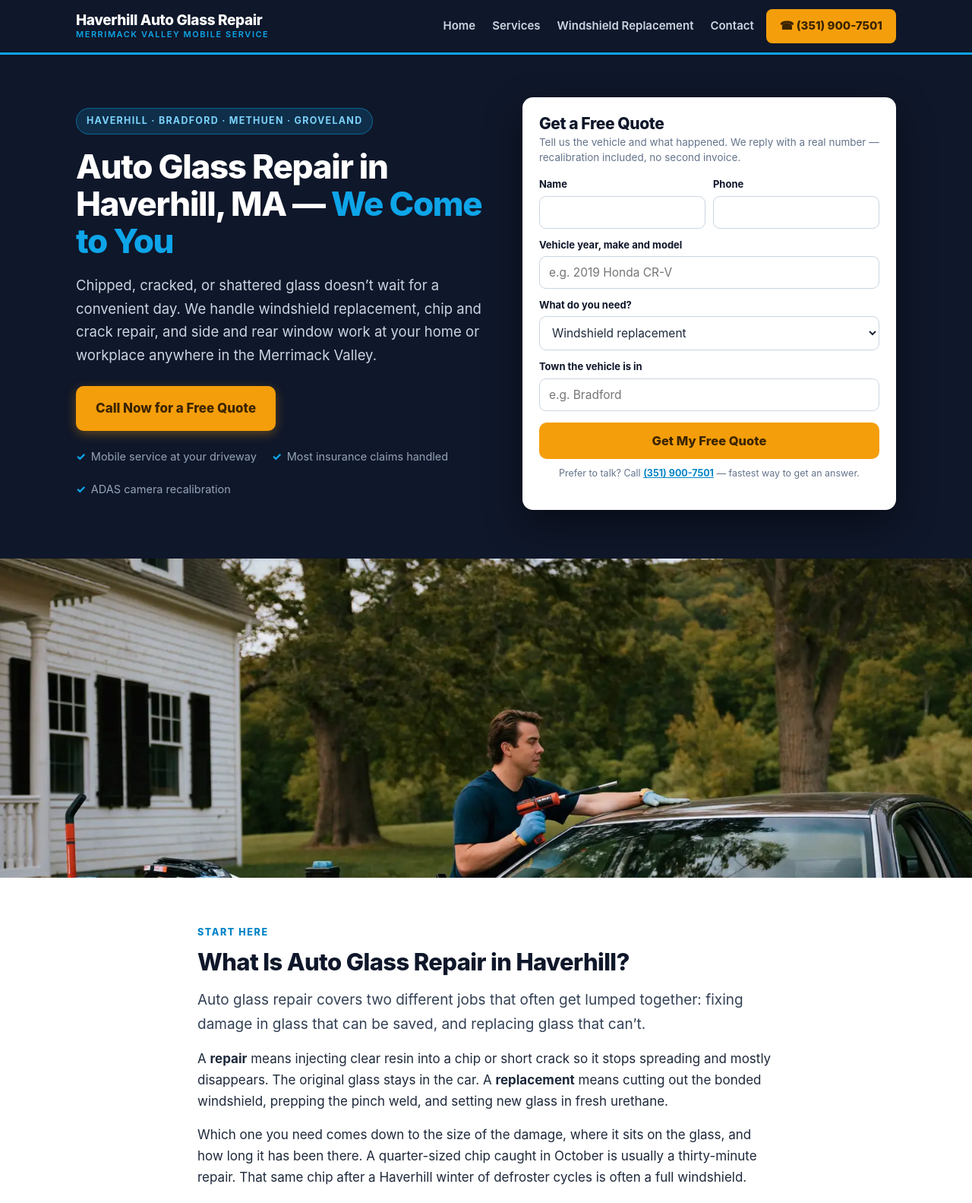
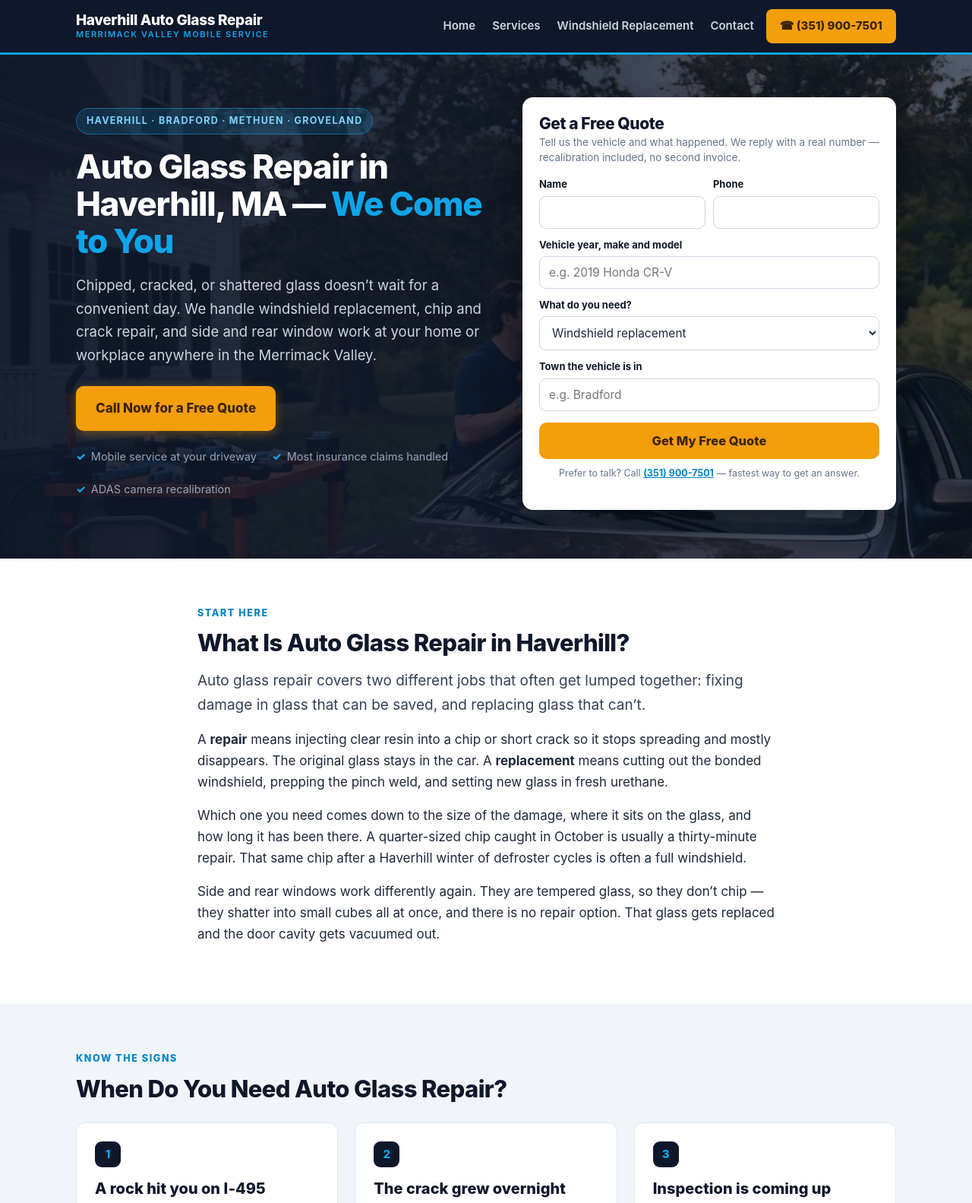
Before and after one commit to iDevRM/auto-glass-repair-haverhill-ma, a plain HTML site: page index.html in a window 1280 px wide. Shown: the top 1583 px of the page at 76% size. Drawn offline with Linux system fonts and the light colour scheme.

Commit message:
Home page header: background photo + quote form
Updated hero header style with a gradient background image.

```diff
--- a/index.html
+++ b/index.html
@@ -26,7 +26,7 @@
 </nav>
 
 <!-- HERO -->
-<header class="hero">
+<header class="hero" style="background:linear-gradient(90deg,rgba(15,23,42,0.93) 0%,rgba(15,23,42,0.84) 50%,rgba(15,23,42,0.62) 100%),url('auto-glass-repair-haverhill-hero.webp') center/cover no-repeat;">
   <div class="hero-wrap">
     <div>
       <span class="eyebrow">Haverhill &middot; Bradford &middot; Methuen &middot; Groveland</span>
@@ -80,11 +80,6 @@
     </div>
   </div>
 </header>
-
-<!-- IMAGE BAND -->
-<div class="imgband">
-  <img src="auto-glass-repair-haverhill-hero.webp" alt="Mobile auto glass repair in Haverhill, MA" width="1600" height="900">
-</div>
 
 <!-- WHAT IS IT -->
 <section class="section">
```
